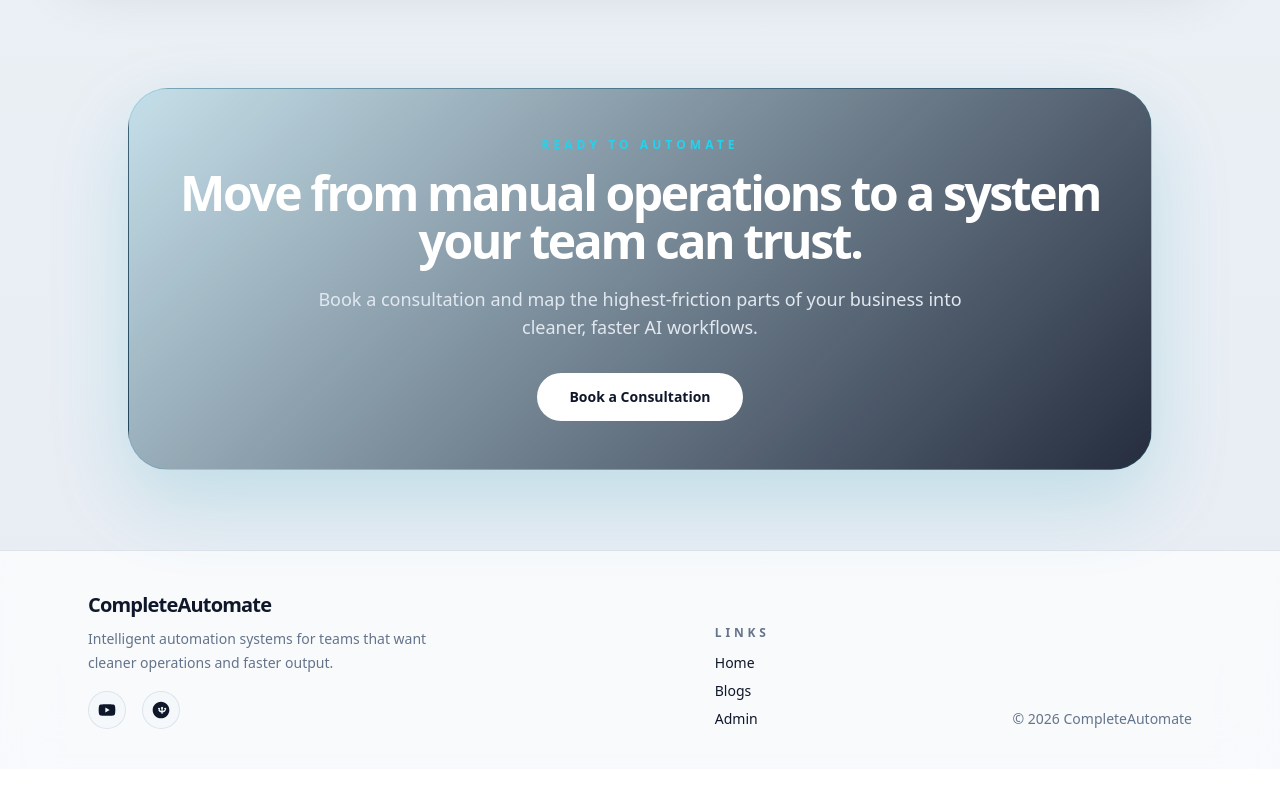
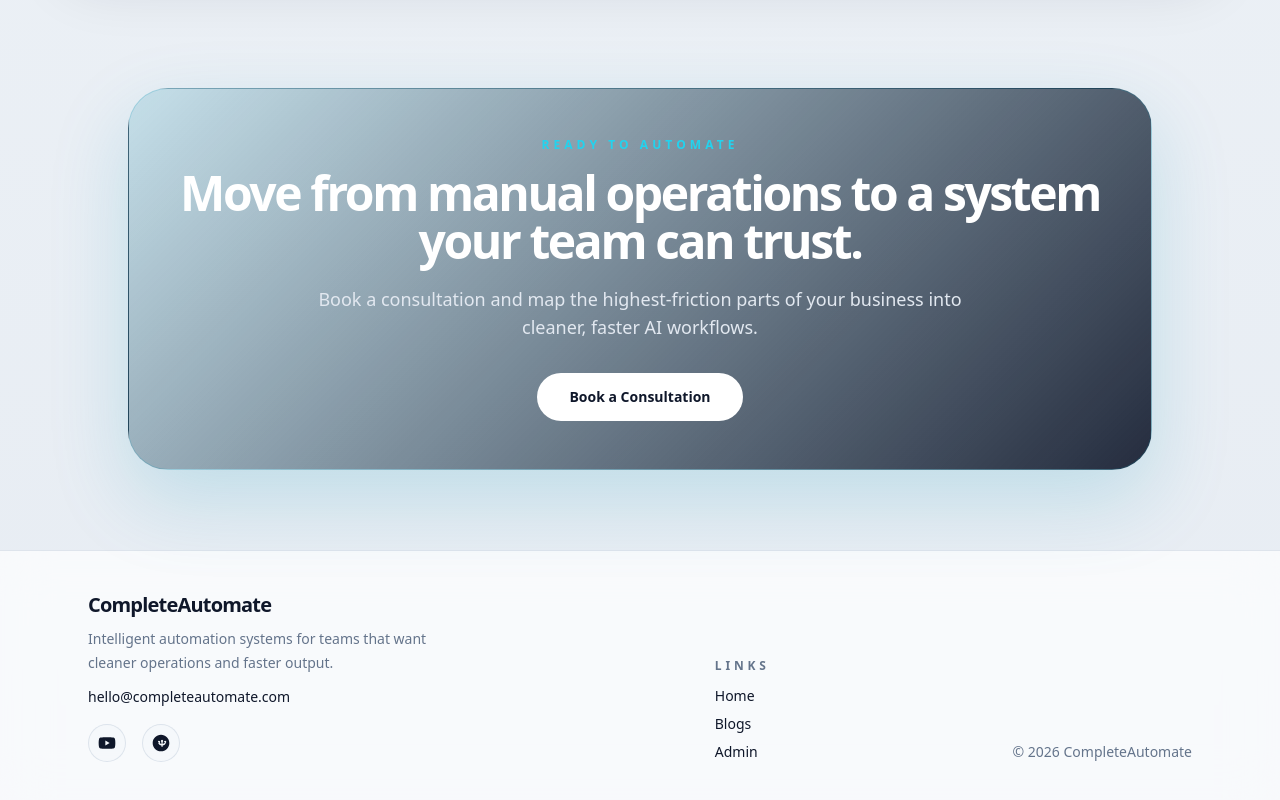
Before and after one commit to vimalmenon/completeautomate.github.io, a Next.js app: page / in a window 1280 px wide. Shown: the part 1832-2632 px from the top of the page. Before the commit the page ends 2601 px from the top, so only its background shows below. Built offline with nearby package versions, Linux system fonts and the light colour scheme; no server answers.

Commit message:
add email contact link to footer

```diff
--- a/src/common/Footer/Footer.component.tsx
+++ b/src/common/Footer/Footer.component.tsx
@@ -39,6 +39,12 @@ export const Footer: React.FC = () => (
         <p className="mt-2 max-w-sm text-sm leading-6 text-muted">
           Intelligent automation systems for teams that want cleaner operations and faster output.
         </p>
+        <a
+          href="mailto:hello@completeautomate.com"
+          className="mt-3 inline-flex text-sm font-medium text-foreground transition hover:text-primary"
+        >
+          hello@completeautomate.com
+        </a>
         <div className="mt-4 flex gap-4">
           {socialLinks.map((link) => (
             <a
```
